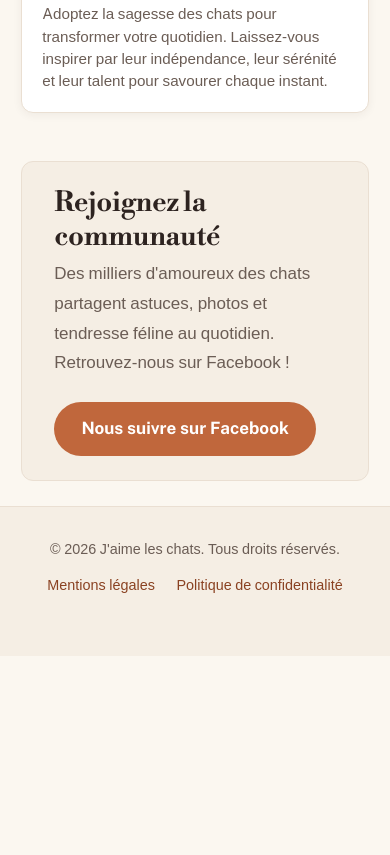
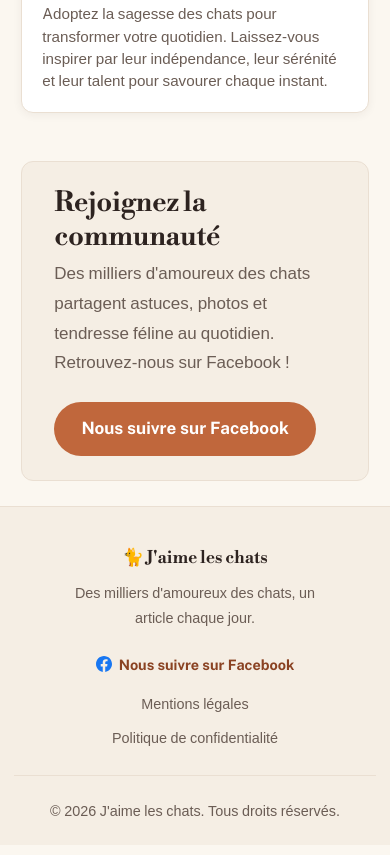
Before and after one commit to tac-projects/blog-ecosystem, an Astro site in the folder site/: page / in a window 390 px wide. Shown: the part 6542-7397 px from the top of the page. Before the commit the page ends 7256 px from the top, so only its background shows below. Built offline with nearby package versions, Linux system fonts and the light colour scheme; Astro itself is replaced by a stand-in of ours.

Commit message:
feat: hide share button on legal pages, redesign footer
- Add showShare prop to BlogPost layout (default true)
- Disable share button on mentions-legales and politique-de-confidentialite
- Redesign footer: brand + tagline left, FB link + legal links right
- Mobile: centered stacked layout

```diff
--- a/site/src/components/Footer.astro
+++ b/site/src/components/Footer.astro
@@ -1,14 +1,30 @@
 ---
-import { SITE_TITLE, url } from '../consts';
+import { SITE_TITLE, FACEBOOK_URL, url } from '../consts';
 const today = new Date();
 ---
 
 <footer>
-	<p>
+	<div class="footer-inner">
+		<div class="footer-brand">
+			<p class="footer-title">🐈 {SITE_TITLE}</p>
+			<p class="footer-tagline">Des milliers d'amoureux des chats, un article chaque jour.</p>
+		</div>
+		<div class="footer-right">
+			<a class="footer-fb" href={FACEBOOK_URL} target="_blank" rel="noopener">
+				<svg viewBox="0 0 24 24" width="16" height="16" fill="#1877F2" aria-hidden="true">
+					<path
+						d="M24 12.073C24 5.405 18.627 0 12 0S0 5.405 0 12.073C0 18.1 4.388 23.094 10.125 24v-8.437H7.078v-3.49h3.047v-2.66c0-3.026 1.792-4.697 4.533-4.697 1.313 0 2.686.236 2.686.236v2.971H15.83c-1.491 0-1.956.93-1.956 1.886v2.264h3.328l-.532 3.49h-2.796V24C19.612 23.094 24 18.1 24 12.073z"
+					/>
+				</svg>
+				Nous suivre sur Facebook
+			</a>
+			<nav class="legal-links" aria-label="Liens légaux">
+				<a href={url('mentions-legales')}>Mentions légales</a>
+				<a href={url('politique-de-confidentialite')}>Politique de confidentialité</a>
+			</nav>
+		</div>
+	</div>
+	<p class="footer-copyright">
 		&copy; {today.getFullYear()} {SITE_TITLE}. Tous droits réservés.
 	</p>
-	<nav class="legal-links">
-		<a href={url('mentions-legales')}>Mentions légales</a>
-		<a href={url('politique-de-confidentialite')}>Politique de confidentialité</a>
-	</nav>
 </footer>
--- a/site/src/pages/mentions-legales.astro
+++ b/site/src/pages/mentions-legales.astro
@@ -6,6 +6,7 @@ import Layout from '../layouts/BlogPost.astro';
 	title="Mentions légales"
 	description="Mentions légales du blog J'aime les Chats"
 	pubDate={new Date('2026-08-16')}
+	showShare={false}
 >
 	<h2>Éditeur du site</h2>
 	<p>
--- a/site/src/pages/politique-de-confidentialite.astro
+++ b/site/src/pages/politique-de-confidentialite.astro
@@ -6,6 +6,7 @@ import Layout from '../layouts/BlogPost.astro';
 	title="Politique de confidentialité"
 	description="Politique de confidentialité du blog J'aime les Chats"
 	pubDate={new Date('2026-08-16')}
+	showShare={false}
 >
 	<h2>Données collectées</h2>
 	<p>
--- a/site/src/styles/global.css
+++ b/site/src/styles/global.css
@@ -441,34 +441,113 @@ header nav a.active {
    Footer
    -------------------------------------------------------------------------- */
 body > footer {
-	padding: 2em 1em 4em 1em;
+	padding: 2.5em 1em 1.5em;
 	border-top: 1px solid var(--accent-soft);
 	color: var(--text-soft);
-	text-align: center;
 	font-size: 0.9rem;
 	background: #f5eee4;
+	text-align: left;
 }
 
-footer p {
-	margin: 0 0 0.75em;
+.footer-inner {
+	max-width: 960px;
+	margin: auto;
+	display: flex;
+	align-items: flex-start;
+	justify-content: space-between;
+	gap: 2em;
+	flex-wrap: wrap;
+	padding-bottom: 1.75em;
+	border-bottom: 1px solid var(--accent-soft);
+}
+
+.footer-title {
+	margin: 0 0 0.35em;
+	font-family: var(--font-serif);
+	font-weight: 700;
+	font-size: 1.2em;
+	color: var(--title);
+}
+
+.footer-tagline {
+	margin: 0;
+	color: var(--text-soft);
+	max-width: 320px;
+}
+
+.footer-right {
+	display: flex;
+	flex-direction: column;
+	align-items: flex-end;
+	gap: 1em;
+}
+
+.footer-fb {
+	display: inline-flex;
+	align-items: center;
+	gap: 0.5em;
+	color: var(--accent-dark);
+	font-weight: 600;
+	text-decoration: none;
+	transition: color var(--transition);
+}
+
+.footer-fb:hover {
+	color: var(--accent);
 }
 
 .legal-links {
 	display: flex;
-	justify-content: center;
+	justify-content: flex-end;
 	gap: 1.5em;
 	flex-wrap: wrap;
 }
 
 .legal-links a {
-	color: var(--accent-dark);
+	color: var(--text-soft);
 	text-decoration: none;
-	border-bottom: 1px solid transparent;
-	transition: border-color var(--transition);
+	transition: color var(--transition);
 }
 
 .legal-links a:hover {
-	border-bottom-color: var(--accent);
+	color: var(--accent);
+}
+
+.footer-copyright {
+	margin: 1.5em auto 0;
+	max-width: 960px;
+	text-align: center;
+	color: var(--text-soft);
+}
+
+@media (max-width: 720px) {
+	.footer-inner {
+		flex-direction: column;
+		align-items: center;
+		text-align: center;
+		gap: 1.5em;
+	}
+
+	.footer-brand {
+		display: flex;
+		flex-direction: column;
+		align-items: center;
+	}
+
+	.footer-tagline {
+		max-width: 280px;
+	}
+
+	.footer-right {
+		align-items: center;
+		gap: 1em;
+	}
+
+	.legal-links {
+		flex-direction: column;
+		align-items: center;
+		gap: 0.6em;
+	}
 }
 
 /* --------------------------------------------------------------------------
```
Also changed, not shown: site/src/layouts/BlogPost.astro (+13 -1 lines).
